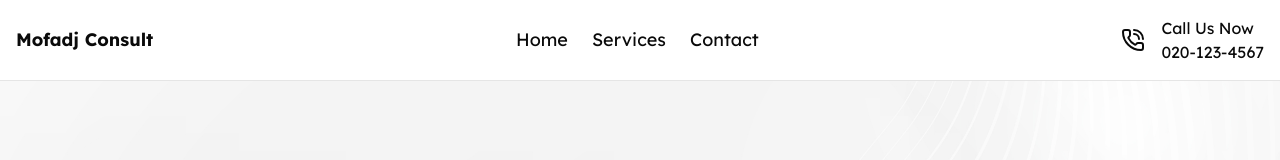
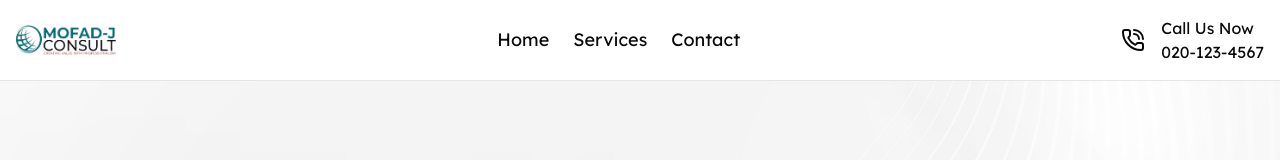
Before and after one commit to bjamyl/mofadjconsult, a Next.js app: page / in a window 1280 px wide. Shown: the top 160 px of the page. Built offline with nearby package versions, Linux system fonts and the light colour scheme.

Commit message:
add backgruond to components

```diff
--- a/components/Company.tsx
+++ b/components/Company.tsx
@@ -12,7 +12,7 @@ export default function Company() {
     "Integrity and professionalism",
   ];
   return (
-    <section className="flex flex-col items-start px-4 bg-defaultGreen py-32">
+    <section className="flex flex-col items-start px-4 bg-defaultGreen bg-[url('/bgg.jpg')] bg-blend-multiply  bg-cover bg-center  py-32">
       <div className="mx-4 md:mx-24 mb-6 lg:hidden ">
         <Image
           alt="company"
--- a/components/Footer.tsx
+++ b/components/Footer.tsx
@@ -3,7 +3,7 @@ import { ArrowUp, Facebook, Instagram, Linkedin, Send, Twitter } from "lucide-re
 
 export default function Footer() {
   return (
-    <footer className="bg-defaultGreen text-white relative">
+    <footer className="bg-defaultGreen bg-[url('/bgg.jpg')] bg-blend-multiply  bg-cover bg-center  text-white relative">
       <div className="container mx-auto px-4 py-12">
         <div className="grid grid-cols-1 md:grid-cols-2 lg:grid-cols-4 gap-8">
           {/* Our offices */}
--- a/components/Header.tsx
+++ b/components/Header.tsx
@@ -1,12 +1,13 @@
 import React from "react";
 import { Phone, PhoneCall } from "lucide-react";
 import NavMenu from "./NavMenu";
+import Image from "next/image";
 
 export default function Header() {
   return (
     <header className="p-4 border-b xl:p-4">
       <nav className="flex justify-between items-center xl:mx-auto xl:max-w-7xl ">
-        <h1 className="text-lg font-bold">Mofadj Consult</h1>
+        <Image src='/mofadjconsult.png' alt="logo" height={100} width={100}/>
         <ul className="hidden xl:flex space-x-6">
           <li className="text-lg  hover:cursor-pointer">Home</li>
           <li className="text-lg  hover:cursor-pointer">Services</li>
--- a/components/ServiceCard.tsx
+++ b/components/ServiceCard.tsx
@@ -18,7 +18,7 @@ export default function ServiceCard({
 }: ServiceCardProps) {
   return (
     <div className="rounded-2xl flex flex-col lg:h-[650px]  lg:grid lg:grid-cols-2 overflow-hidden">
-      <div className="bg-defaultGreen p-6 lg:p-16 h-1/2 lg:h-full">
+      <div className="bg-defaultGreen bg-[url('/bgg.jpg')] bg-blend-multiply  bg-cover bg-center  p-6 lg:p-16 h-1/2 lg:h-full">
         <p className="text-white text-lg">
           {listNumber}<span className="pt-3 text-gray-400 text-sm">/4</span>
         </p>
```
Also changed, not shown: public/mofadjconsult.png (added), 1 other file (tests, documents, lock files or other folders).
